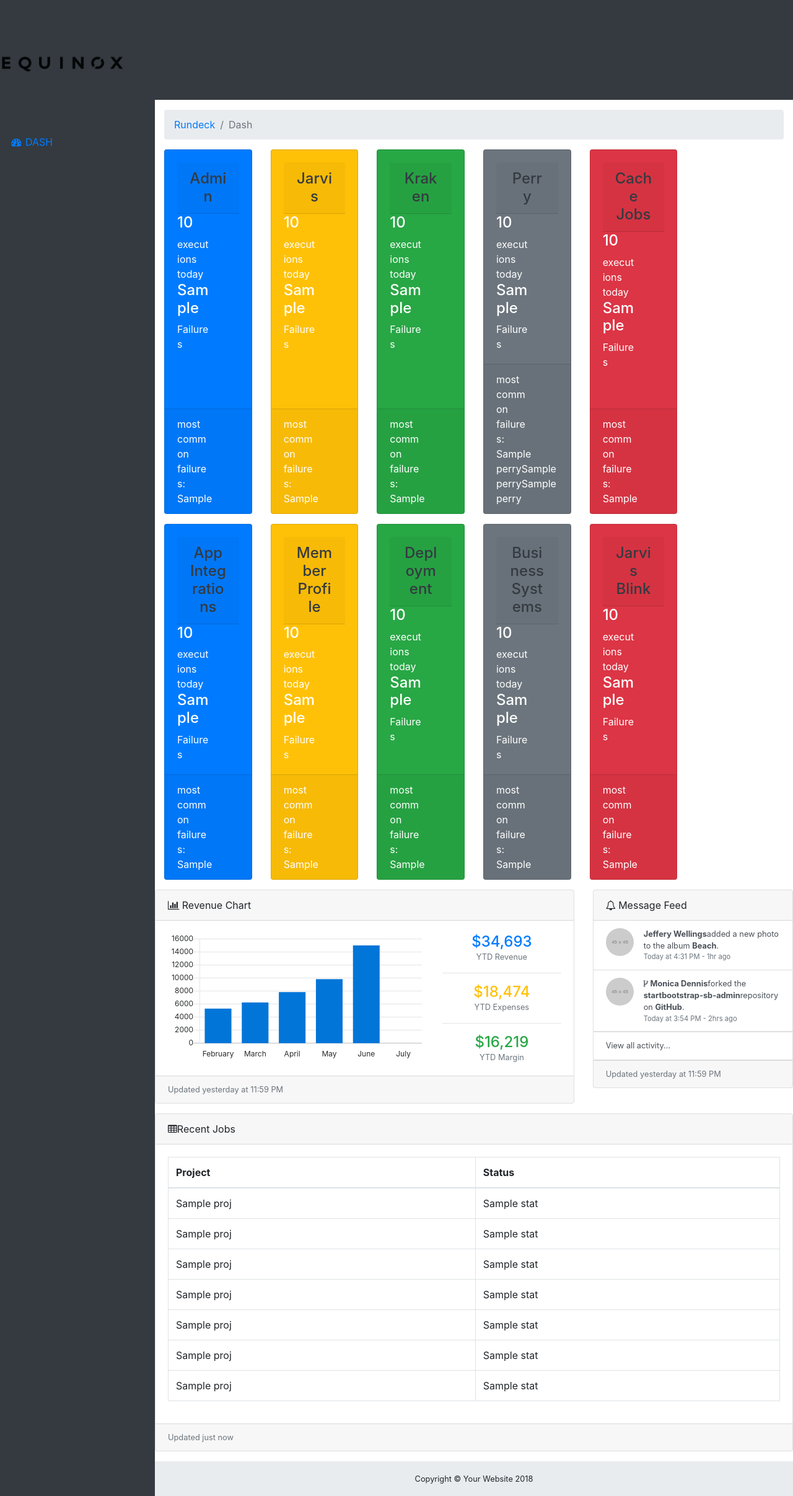
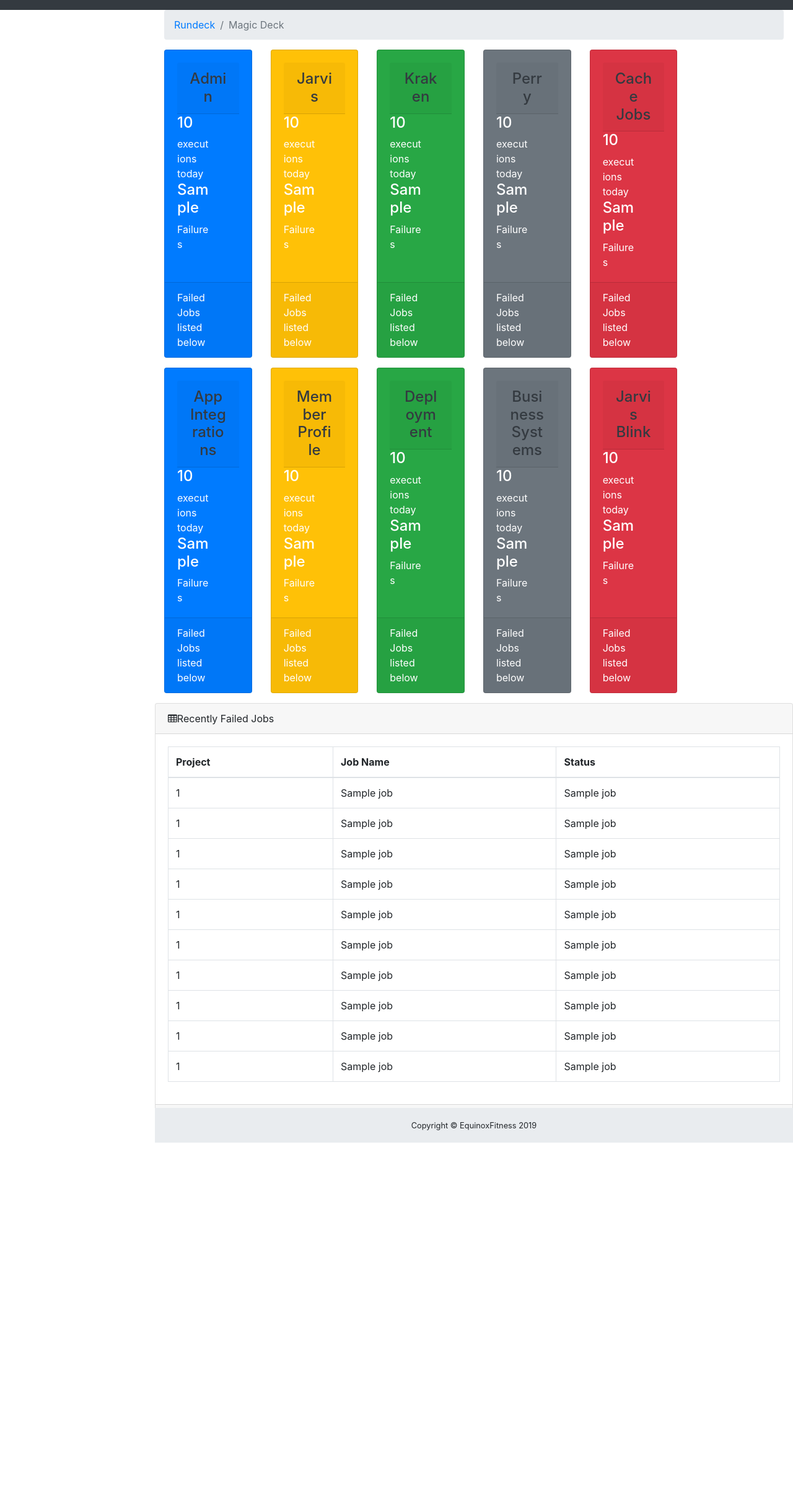
Before and after one commit to giannamiggins/magicdeck, a Flask app: template templates/dashboard.html in a window 1280 px wide. Shown: the whole page at 62% size. After the commit the page ends 1843 px from the top, so only its background shows below. Run offline with Flask 2, Linux system fonts and the light colour scheme; the template is opened without the code that fills it: most values are stand-ins (such as "Sample title", 1, 10 or a date in 2020); grey boxes labelled with a size stand in for pictures from a placeholder-image service; parts of the project's set-up code (start-up, migrations or seed data) failed here and were passed over; some libraries are stand-ins or nearby versions.

Commit message:
update design, delete unused charts

```diff
--- a/app.py
+++ b/app.py
@@ -23,12 +23,14 @@ class Execution(Base):
     project = Column(String)
     status = Column(String)
     date_completed = Column(Date)
+    scheduled_execution_id = Column(Integer)
 
-    def __init__(self, id, project, status, date_completed):
+    def __init__(self, id, project, status, date_completed, scheduled_execution_id):
         self.id = id
         self.project = project
         self.status = status
         self.date_completed = date_completed
+        self.scheduled_execution_id = scheduled_execution_id
 
 class Jobs(Base):
     __tablename__ = "scheduled_execution"
@@ -47,79 +49,44 @@ class Jobs(Base):
 
 # configure pusher object
 pusher = Pusher(
-app_id="819028",
-key="dcf23db54c14bbf4de21",
-secret="392db480872378769d1f",
-cluster="us2",
+app_id=credentials.id,
+key=credentials.key,
+secret=credentials.secret,
+cluster=credentials.cluster,
 ssl=True)
 
 #sql variables
-ad_runs = session.query(Execution.project).filter_by(project='Admin').filter(cast(Execution.date_completed, Date)==date.today()).count()
-ad_fails = session.query(Execution.project).filter_by(status='failed').filter_by(project='Admin').filter(cast(Execution.date_completed, Date)==date.today()).count()
-j_runs = session.query(Execution.project).filter_by(project='Jarvis').filter(cast(Execution.date_completed, Date)==date.today()).count()
-j_fails = session.query(Execution.project).filter_by(status='failed').filter_by(project='Jarvis').filter(cast(Execution.date_completed, Date)==date.today()).count()
-k_runs = session.query(Execution.project).filter_by(project='Kraken').filter(cast(Execution.date_completed, Date)==date.today()).count()
-k_fails = session.query(Execution.project).filter_by(status='failed').filter_by(project='Kraken').filter(cast(Execution.date_completed, Date)==date.today()).count()
-p_runs = session.query(Execution.project).filter_by(project='Perry').filter(cast(Execution.date_completed, Date)==date.today()).count()
-p_fails = session.query(Execution.project).filter_by(status='failed').filter_by(project='Perry').filter(cast(Execution.date_completed, Date)==date.today()).count()
-cache_runs = session.query(Execution.project).filter_by(project='Cache_Execution').filter(cast(Execution.date_completed, Date)==date.today()).count()
-cache_fails = session.query(Execution.project).filter_by(status='failed').filter_by(project='Cache_Execution').filter(cast(Execution.date_completed, Date)==date.today()).count()
-app_runs = session.query(Execution.project).filter_by(project='App-Integrations').filter(cast(Execution.date_completed, Date)==date.today()).count()
-app_fails = session.query(Execution.project).filter_by(status='failed').filter_by(project='App-Integrations').filter(cast(Execution.date_completed, Date)==date.today()).count()
-mp_runs = session.query(Execution.project).filter_by(project='MemberProfile').filter(cast(Execution.date_completed, Date)==date.today()).count()
-mp_fails = session.query(Execution.project).filter_by(status='failed').filter_by(project='MemberProlie').filter(cast(Execution.date_completed, Date)==date.today()).count()
-d_runs = session.query(Execution.project).filter_by(project='Deployment').filter(cast(Execution.date_completed, Date)==date.today()).count()
-d_fails = session.query(Execution.project).filter_by(status='failed').filter_by(project='Deployment').filter(cast(Execution.date_completed, Date)==date.today()).count()
-bus_runs = session.query(Execution.project).filter_by(project='BusinessSystems').filter(cast(Execution.date_completed, Date)==date.today()).count()
-bus_fails = session.query(Execution.project).filter_by(status='failed').filter_by(project='BusinessSystems').filter(cast(Execution.date_completed, Date)==date.today()).count()
-jb_runs = session.query(Execution.project).filter_by(project='Jarvis-Blink').filter(cast(Execution.date_completed, Date)==date.today()).count()
-jb_fails = session.query(Execution.project).filter_by(status='failed').filter_by(project='Jarvis-Blink').filter(cast(Execution.date_completed, Date)==date.today()).count()
+allprojects = session.query(Execution.project).filter(cast(Execution.date_completed, Date)==date.today()).subquery()
+fails = session.query(Execution.project).filter_by(status='failed').filter(cast(Execution.date_completed, Date)==date.today()).subquery()
 
-proj = session.query(Execution.project).filter_by(status='failed').order_by(Execution.date_completed.desc()).limit(10)
-stat = session.query(Execution.status).filter_by(status='failed').order_by(Execution.date_completed.desc()).limit(10)
+ad_runs = session.query(allprojects).filter_by(project='Admin').count()
+ad_fails = session.query(fails).filter_by(project='Admin').count()
+j_runs = session.query(allprojects).filter_by(project='Jarvis').count()
+j_fails = session.query(fails).filter_by(project='Jarvis').count()
+k_runs = session.query(allprojects).filter_by(project='Kraken').count()
+k_fails = session.query(fails).filter_by(project='Kraken').count()
+p_runs = session.query(allprojects).filter_by(project='Perry').count()
+p_fails = session.query(fails).filter_by(project='Perry').count()
+cache_runs = session.query(allprojects).filter_by(project='Cache_Jobs').count()
+cache_fails = session.query(fails).filter_by(project='Cache_Jobs').count()
+app_runs = session.query(allprojects).filter_by(project='App-Integrations').count()
+app_fails = session.query(fails).filter_by(project='App-Integrations').count()
+mp_runs = session.query(allprojects).filter_by(project='MemberProfile').count()
+mp_fails = session.query(fails).filter_by(project='MemberProlie').count()
+d_runs = session.query(allprojects).filter_by(project='Deployment').count()
+d_fails = session.query(fails).filter_by(project='Deployment').count()
+bus_runs = session.query(allprojects).filter_by(project='BusinessSystems').count()
+bus_fails = session.query(fails).filter_by(project='BusinessSystems').count()
+jb_runs = session.query(allprojects).filter_by(project='Jarvis-Blink').count()
+jb_fails = session.query(fails).filter_by(project='Jarvis-Blink').count()
 
-perry = session.query(Jobs.job_name).filter_by(project='Perry').order_by(Jobs.last_updated.desc()).limit(3)
-
-@app.route('/')
-def index():
-    return render_template('index.html')
+job = session.query(Execution.project, Jobs.job_name, Execution.status).filter(Execution.scheduled_execution_id == Jobs.id).filter_by(status='failed').order_by(Execution.date_completed.desc()).limit(10)
 
 @app.route('/dashboard')
 def dashboard():
     return render_template('dashboard.html', ad_runs=ad_runs, ad_fails=ad_fails, j_runs=j_runs, j_fails=j_fails, k_runs=k_runs, k_fails=k_fails,
 	p_runs=p_runs, p_fails=p_fails, cache_runs=cache_runs, cache_fails=cache_fails, app_runs=app_runs, app_fails=app_fails, mp_runs=mp_runs,
-	mp_fails=mp_fails, d_runs=d_runs, d_fails=d_fails, bus_runs=bus_runs, bus_fails=bus_fails, jb_runs=jb_runs, jb_fails=jb_fails,
-	list_fails="projects to be named", proj=proj, stat=stat, perry=perry)
-
-@app.route('/orders', methods=['POST'])
-def order():
-    data = request.form
-    pusher.trigger(u'order', u'place', {
-            u'units': data['units']
-        })
-    return "units logged"
-
-@app.route('/message', methods=['POST'])
-def message():
-    data = request.form
-    pusher.trigger(u'message', u'send', {
-            u'name': data['name'],
-            u'message': data['message']
-        })
-    return "message sent"
-
-@app.route('/customer', methods=['POST'])
-def customer():
-    data = request.form
-    pusher.trigger(u'customer', u'add', {
-            u'name': data['name'],
-            u'position': data['position'],
-            u'office': data['office'],
-            u'age': data['age'],
-            u'salary': data['salary'],
-        })
-    return "customer added"
-
+	mp_fails=mp_fails, d_runs=d_runs, d_fails=d_fails, bus_runs=bus_runs, bus_fails=bus_fails, jb_runs=jb_runs, jb_fails=jb_fails, job=job)
 
 if __name__ == '__main__':
 	app.run(debug=True)
--- a/templates/dashboard.html
+++ b/templates/dashboard.html
@@ -6,33 +6,21 @@
   <meta name="viewport" content="width=device-width, initial-scale=1, shrink-to-fit=no">
   <meta name="description" content="">
   <meta name="author" content="">
-  <title>Gianna's Dash</title>
+  <title>Magic Deck</title>
   <link rel="stylesheet" href="https://maxcdn.bootstrapcdn.com/bootstrap/4.0.0/css/bootstrap.min.css" integrity="sha384-Gn5384xqQ1aoWXA+058RXPxPg6fy4IWvTNh0E263XmFcJlSAwiGgFAW/dAiS6JXm" crossorigin="anonymous">
   <link href="https://cdnjs.cloudflare.com/ajax/libs/font-awesome/4.7.0/css/font-awesome.min.css" rel="stylesheet" type="text/css">
   <link href="https://cdn.datatables.net/1.10.16/css/dataTables.bootstrap4.min.css" rel="stylesheet">
   <link href="{{ url_for('static', filename='css/sb-admin.css') }}" rel="stylesheet">
 </head>
-<body class="fixed-nav sticky-footer bg-dark" id="page-top">
-   <img src= '/static/about_equinox.png' width="200"  enlarge=True>
-   <nav class="navbar navbar-expand-sm navbar-collapse bg-dark" id="mainNav">
-    <div class="collapse navbar-collapse">
-      <ul class="navbar-nav navbar-sidenav" id="exampleAccordion">
-        <li class="nav-item" data-toggle="tooltip" data-placement="right" title="Dashboard">
-          <a class="nav-link" href="/dashboard">
-            <i class="fa fa-fw fa-dashboard"></i>
-            <span class="nav-link-text">DASH</span>
-          </a>
-        </li>
-      </ul>
-    </div>
-  </nav>
+<body id="page-top">
+  <nav class= "navbar navbar-expand-lg navbar-dark bg-dark fixed-top" id="mainNav"></nav>
   <div class="content-wrapper">
     <div class="container-fluid">
       <ol class="breadcrumb">
         <li class="breadcrumb-item">
           <a href="#">Rundeck</a>
         </li>
-        <li class="breadcrumb-item active">Dash</li>
+        <li class="breadcrumb-item active">Magic Deck</li>
       </ol>
       <div class="row">
         <div class="col-xl-2 col-sm-8 mb-3">
@@ -44,8 +32,7 @@
             </div>
             {% if ad_fails %}
             <a class="card-footer text-white clearfix">
-              <div class="mr-5"><span>most common failures:</span></div>
-              <div><span>{{list_fails}}</span></div>
+              <div class="mr-5"><span>Failed Jobs listed below</span></div>
             </a>
             {% endif %}
           </div>
@@ -59,8 +46,7 @@
             </div>
             {% if j_fails %}
             <a class="card-footer text-white clearfix">
-              <div class="mr-5"><span>most common failures:</span></div>
-              <div><span>{{list_fails}}</span></div>
+              <div class="mr-5"><span>Failed Jobs listed below</span></div>
             </a>
             {% endif %}
           </div>
@@ -74,8 +60,7 @@
             </div>
             {% if k_fails %}
             <a class="card-footer text-white clearfix">
-              <div class="mr-5"><span>most common failures:</span></div>
-              <div><span>{{list_fails}}</span></div>
+              <div class="mr-5"><span>Failed Jobs listed below</span></div>
             </a>
             {% endif %}
           </div>
@@ -89,8 +74,7 @@
             </div>
             {% if p_fails %}
             <a class="card-footer text-white clearfix">
-              <div class="mr-5"><span>most common failures:</span></div>
-              <div><span>{{perry[0]}}{{perry[1]}}{{perry[2]}}</span></div>
+              <div class="mr-5"><span>Failed Jobs listed below</span></div>
             </a>
             {% endif %}
           </div>
@@ -104,8 +88,7 @@
             </div>
             {% if cache_fails %}
             <a class="card-footer text-white clearfix">
-              <div class="mr-5"><span>most common failures:</span></div>
-              <div><span>{{list_fails}}</span></div>
+              <div class="mr-5"><span>Failed Jobs listed below</span></div>
             </a>
             {% endif %}
           </div>
@@ -122,8 +105,7 @@
             </div>
             {% if app_fails %}
             <a class="card-footer text-white clearfix">
-              <div class="mr-5"><span>most common failures:</span></div>
-              <div><span>{{list_fails}}</span></div>
+              <div class="mr-5"><span>Failed Jobs listed below</span></div>
             </a>
             {% endif %}
           </div>
@@ -137,8 +119,7 @@
             </div>
             {% if mp_fails %}
             <a class="card-footer text-white clearfix">
-              <div class="mr-5"><span>most common failures:</span></div>
-              <div><span>{{list_fails}}</span></div>
+              <div class="mr-5"><span>Failed Jobs listed below</span></div>
             </a>
             {% endif %}
           </div>
@@ -152,8 +133,7 @@
             </div>
             {% if d_fails %}
             <a class="card-footer text-white clearfix">
-              <div class="mr-5"><span>most common failures:</span></div>
-              <div><span>{{list_fails}}</span></div>
+              <div class="mr-5"><span>Failed Jobs listed below</span></div>
             </a>
             {% endif %}
           </div>
@@ -167,8 +147,7 @@
             </div>
             {% if bus_fails %}
             <a class="card-footer text-white clearfix">
-              <div class="mr-5"><span>most common failures:</span></div>
-              <div><span>{{list_fails}}</span></div>
+              <div class="mr-5"><span>Failed Jobs listed below</span></div>
             </a>
             {% endif %}
           </div>
@@ -182,8 +161,7 @@
             </div>
             {% if jb_fails %}
             <a class="card-footer text-white clearfix">
-              <div class="mr-5"><span>most common failures:</span></div>
-              <div><span>{{list_fails}}</span></div>
+              <div class="mr-5"><span>Failed Jobs listed below</span></div>
             </a>
             {% endif %}
           </div>
@@ -191,107 +169,69 @@
     </div>
   </div>
       <!-- row of charts after-->
-      <div class="row">
-        <div class="col-lg-8">
-          <div class="card mb-3">
-            <div class="card-header">
-              <i class="fa fa-bar-chart"></i> Revenue Chart</div>
-            <div class="card-body">
-              <div class="row">
-                <div class="col-sm-8 my-auto">
-                  <canvas id="myBarChart" width="100" height="50"></canvas>
-                </div>
-                <div class="col-sm-4 text-center my-auto">
-                  <div class="h4 mb-0 text-primary">$34,693</div>
-                  <div class="small text-muted">YTD Revenue</div>
-                  <hr>
-                  <div class="h4 mb-0 text-warning">$18,474</div>
-                  <div class="small text-muted">YTD Expenses</div>
-                  <hr>
-                  <div class="h4 mb-0 text-success">$16,219</div>
-                  <div class="small text-muted">YTD Margin</div>
-                </div>
-              </div>
-            </div>
-            <div class="card-footer small text-muted">Updated yesterday at 11:59 PM</div>
-          </div>
-        </div>
-        <div class="col-lg-4">
-          <!-- Example Notifications Card-->
-          <div class="card mb-3">
-            <div class="card-header">
-              <i class="fa fa-bell-o"></i> Message Feed</div>
-            <div class="list-group list-group-flush small">
-              <div id="message-box">
-                <a class="list-group-item list-group-item-action" href="#">
-                  <div class="media">
-                    <img class="d-flex mr-3 rounded-circle" src="http://placehold.it/45x45" alt="">
-                    <div class="media-body">
-                      <strong>Jeffery Wellings</strong>added a new photo to the album
-                      <strong>Beach</strong>.
-                      <div class="text-muted smaller">Today at 4:31 PM - 1hr ago</div>
-                    </div>
-                  </div>
-                </a>
-                <a class="list-group-item list-group-item-action" href="#">
-                  <div class="media">
-                    <img class="d-flex mr-3 rounded-circle" src="http://placehold.it/45x45" alt="">
-                    <div class="media-body">
-                      <i class="fa fa-code-fork"></i>
-                      <strong>Monica Dennis</strong>forked the
-                      <strong>startbootstrap-sb-admin</strong>repository on
-                      <strong>GitHub</strong>.
-                      <div class="text-muted smaller">Today at 3:54 PM - 2hrs ago</div>
-                    </div>
-                  </div>
-                </a>
-              </div>
-              <a class="list-group-item list-group-item-action" href="#">View all activity...</a>
-            </div>
-            <div class="card-footer small text-muted">Updated yesterday at 11:59 PM</div>
-          </div>
-        </div>
-      </div>
       <!-- Example DataTables Card-->
       <div class="card mb-3">
         <div class="card-header">
-          <i class="fa fa-table"></i>Recent Jobs</div>
+          <i class="fa fa-table"></i>Recently Failed Jobs</div>
         <div class="card-body">
             <table class="table table-bordered" width="100%" cellspacing="0">
               <thead>
                 <tr>
                   <th>Project</th>
+                  <th>Job Name</th>
                   <th>Status</th>
                 </tr>
               </thead>
               <tbody id="table">
                 <tr>
-                  <td>{{ proj[0] }}</td>
-                  <td>{{ stat[0] }}</td>
+                  <td>{{ job[0][0] }}</td>
+                  <td>{{ job[0][1] }}</td>
+                  <td>{{ job[0][2] }}</td>
                 </tr>
                 <tr>
-                  <td>{{ proj[1] }}</td>
-                  <td>{{ stat[1] }}</td>
+                  <td>{{ job[1][0] }}</td>
+                  <td>{{ job[1][1] }}</td>
+                  <td>{{ job[1][2] }}</td>
                 </tr>
                 <tr>
-                  <td>{{ proj[2] }}</td>
-                  <td>{{ stat[2] }}</td>
+                  <td>{{ job[2][0] }}</td>
+                  <td>{{ job[2][1] }}</td>
+                  <td>{{ job[2][2] }}</td>
                 </tr>
                 <tr>
-                  <td>{{ proj[3] }}</td>
-                  <td>{{ stat[3] }}</td>
+                  <td>{{ job[3][0] }}</td>
+                  <td>{{ job[3][1] }}</td>
+                  <td>{{ job[3][2] }}</td>
                 </tr>
                 <tr>
-                  <td>{{ proj[4] }}</td>
-                  <td>{{ stat[4] }}</td>
+                  <td>{{ job[4][0] }}</td>
+                  <td>{{ job[4][1] }}</td>
+                  <td>{{ job[4][2] }}</td>
                 </tr>
                 <tr>
-                  <td>{{ proj[5] }}</td>
-                  <td>{{ stat[5] }}</td>
+                  <td>{{ job[5][0] }}</td>
+                  <td>{{ job[5][1] }}</td>
+                  <td>{{ job[5][2] }}</td>
                 </tr>
                 <tr>
-                  <td>{{ proj[6] }}</td>
-                  <td>{{ stat[6] }}</td>
+                  <td>{{ job[6][0] }}</td>
+                  <td>{{ job[6][1] }}</td>
+                  <td>{{ job[6][2] }}</td>
+                </tr>
+                <tr>
+                  <td>{{ job[7][0] }}</td>
+                  <td>{{ job[7][1] }}</td>
+                  <td>{{ job[7][2] }}</td>
+                </tr>
+                <tr>
+                  <td>{{ job[8][0] }}</td>
+                  <td>{{ job[8][1] }}</td>
+                  <td>{{ job[8][2] }}</td>
+                </tr>
+                <tr>
+                  <td>{{ job[9][0] }}</td>
+                  <td>{{ job[9][1] }}</td>
+                  <td>{{ job[9][2] }}</td>
                 </tr>
               </tbody>
             </table>
@@ -303,7 +243,7 @@
     <footer class="sticky-footer">
       <div class="container">
         <div class="text-center">
-          <small>Copyright © Your Website 2018</small>
+          <small>Copyright © EquinoxFitness 2019</small>
         </div>
       </div>
     </footer>
```
